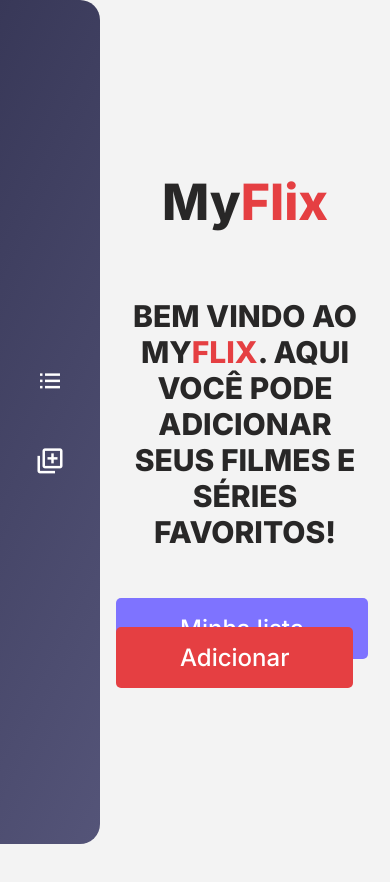
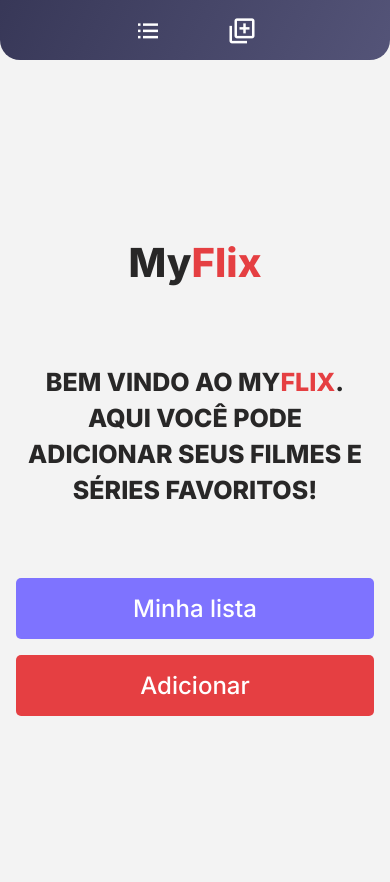
Before and after one commit to MatheusAbreuTech/MyFlix, a plain HTML site: page views/homePage.html in a window 390 px wide. Before the commit the page ends 844 px from the top, so only its background shows below. Drawn offline with nearby package versions, Linux system fonts and the light colour scheme.

Commit message:
responsivo da tela home feito

```diff
--- a/assets/css/Global.css
+++ b/assets/css/Global.css
@@ -33,49 +33,48 @@
     --pink: #7e73ff;
     --text-alert: #5e5e66;
     --bg: #f3f3f3;
+    --title-home: #282727;
 }
 
 body {
     height: 100vh;
     background-color: var(--bg);
+    font-family: "Inter", sans-serif;
+}
+
+aside {
+    position: fixed;
+    left: 0;
+    width: 100px;
+    height: 100vh;
+    border-radius: 0px 20px 20px 0;
+    background: var(--bg-nav);
 }
 
 .sideboard {
-    position: fixed;
-    width: 100px;
-    height: 100vh;
-    border-radius: 0px 20px 20px 0;
+    height: 100%;
+    width: 100%;
     display: flex;
     flex-direction: column;
     justify-content: center;
-    background: var(--bg-nav);
-}
-
-.buttons_side {
-    display: flex;
-    flex-direction: column;
-    justify-content: space-between;
-    align-items: center;
 }
 
 .listItens {
     margin-bottom: 1rem;
 }
 
-.listItens,
-.addItem {
+li {
     cursor: pointer;
     padding: 1rem 2rem;
+    transition: 0.4s;
 }
 
-.listItens i,
-.addItem i {
+li i {
     color: white;
     font-size: 30px;
 }
 
-.listItens:hover,
-.addItem:hover {
+li:hover {
     border-left: solid 6px var(--border-nav);
 }
 
@@ -87,3 +86,64 @@ body {
     top: 0;
     right: 0;
 }
+
+.container {
+    width: min(90vw, 800px);
+    margin: auto;
+}
+
+@media screen and (max-width: 830px) {
+    aside {
+        width: 80px;
+    }
+
+    li {
+        padding: 1.5rem;
+    }
+
+    .content {
+        width: calc(100%-80px);
+    }
+}
+
+@media screen and (max-width: 620px) {
+    aside {
+        position: relative;
+        bottom: 0;
+        width: 100%;
+        height: 60px;
+        border-radius: 0px 0px 20px 20px;
+    }
+
+    .sideboard {
+        display: flex;
+        flex-direction: row;
+        justify-content: space-between;
+        align-items: center;
+    }
+
+    ul {
+        display: flex;
+        margin: auto;
+    }
+
+    li {
+        list-style: none;
+        padding: 1rem 2rem;
+    }
+
+    .listItens {
+        margin: 0;
+    }
+
+    li:hover {
+        border-top: solid 6px var(--border-nav);
+        border-left: none;
+    }
+
+    .content {
+        position: relative;
+        bottom: 0;
+        width: 100%;
+    }
+}
--- a/assets/css/homePage.css
+++ b/assets/css/homePage.css
@@ -14,12 +14,11 @@
 }
 
 .logo h1 {
-    font-family: "Inter", sans-serif;
     font-style: normal;
     font-weight: 800;
     font-size: 50px;
     line-height: 61px;
-    color: #282727;
+    color: var(--title-home);
 }
 
 .logo h1 span {
@@ -27,14 +26,12 @@
 }
 
 h3 {
-    font-family: "Inter", sans-serif;
     font-style: normal;
     font-weight: 800;
     font-size: 30px;
     line-height: 36px;
     text-align: center;
     text-transform: uppercase;
-
     color: #282727;
 }
 
@@ -44,7 +41,6 @@ h3 span {
 
 .buttons a {
     padding: 1rem 4rem;
-    font-family: "Inter", sans-serif;
     font-style: normal;
     font-weight: 500;
     font-size: 24px;
@@ -66,3 +62,33 @@ h3 span {
 .buttons a:hover {
     opacity: 0.9;
 }
+
+@media screen and (max-width: 830px) {
+    .logo h1 {
+        font-size: 40px;
+    }
+
+    h3 {
+        font-size: 25px;
+    }
+
+    .buttons {
+        width: 70%;
+    }
+    .buttons a {
+        display: block;
+        margin-bottom: 1rem;
+        width: 100%;
+    }
+}
+
+@media screen and (max-width: 620px) {
+    .buttons {
+        width: 100%;
+    }
+    .buttons a {
+        display: block;
+        margin-bottom: 1rem;
+        width: 100%;
+    }
+}
--- a/views/homePage.html
+++ b/views/homePage.html
@@ -17,16 +17,22 @@
         <title>MyFlix</title>
     </head>
     <body>
-        <nav class="sideboard">
-            <div class="buttons_side">
-                <div class="listItens">
-                    <i class="bx bx-list-ul"></i>
-                </div>
-                <div class="addItem">
-                    <i class="bx bx-add-to-queue"></i>
-                </div>
-            </div>
-        </nav>
+        <aside>
+            <nav class="sideboard">
+                <ul>
+                    <li class="listItens">
+                        <a href="">
+                            <i class="bx bx-list-ul"></i>
+                        </a>
+                    </li>
+                    <li class="addItem">
+                        <a href="">
+                            <i class="bx bx-add-to-queue"></i>
+                        </a>
+                    </li>
+                </ul>
+            </nav>
+        </aside>
 
         <div class="content">
             <div class="infos">
```
